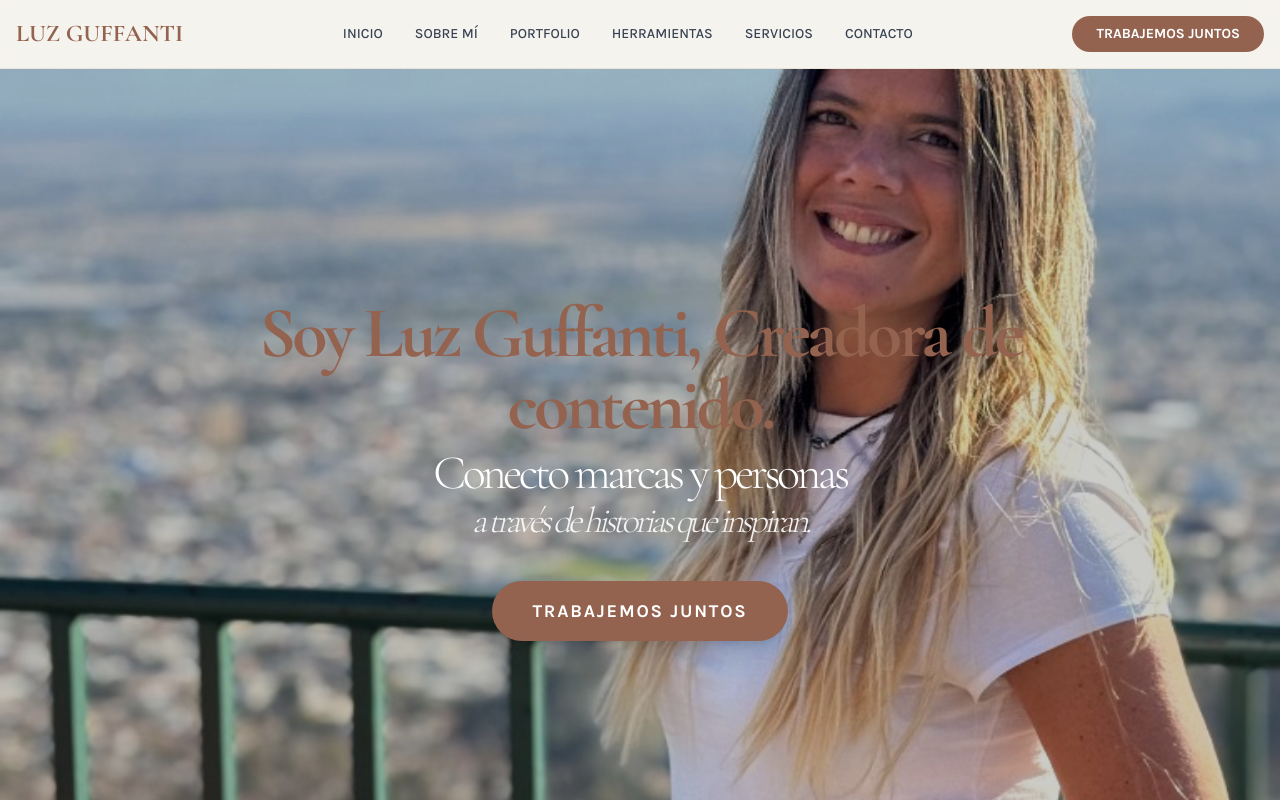
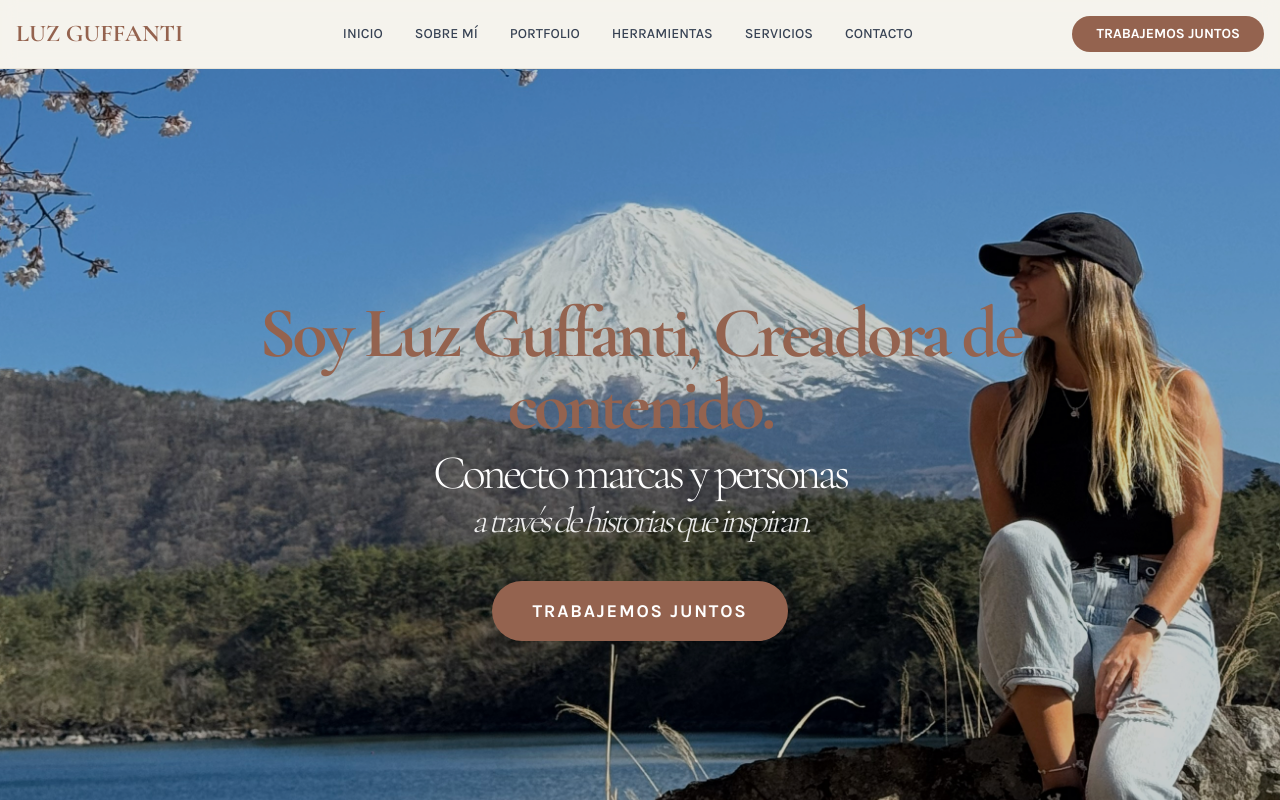
Before and after one commit to fmonfasani/LuzGuffanti, a Next.js app: page / in a window 1280 px wide. Shown: the top 800 px of the page. Built offline with nearby package versions, Linux system fonts and the light colour scheme.

Commit message:
Change hero background image from about to mountain

```diff
--- a/src/components/sections/Hero.tsx
+++ b/src/components/sections/Hero.tsx
@@ -12,7 +12,7 @@ export function Hero({ onCtaClick }: HeroProps) {
     <section className="relative h-screen flex items-center justify-center overflow-hidden">
       {/* Background Image */}
       <Image
-        src="/about-photo.jpg"
+        src="/mountain.jpg"
         alt="Hero background"
         fill
         priority
```
